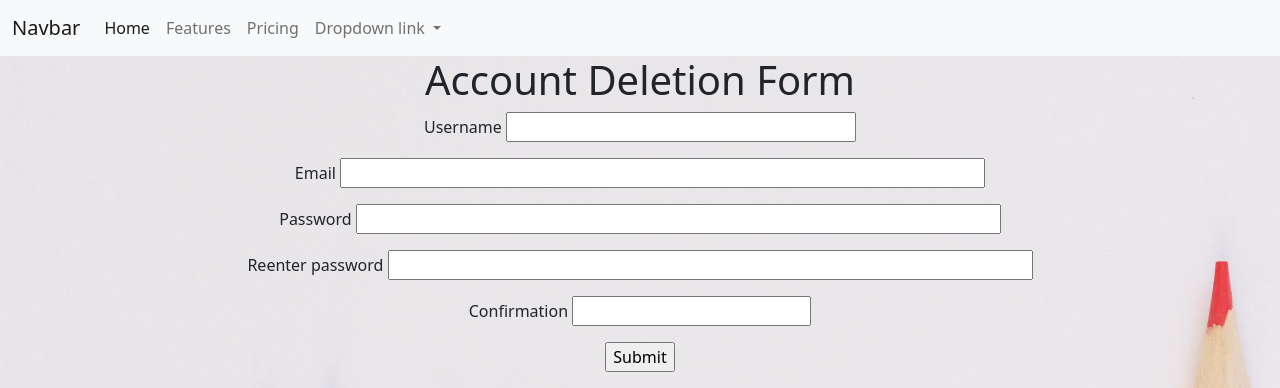
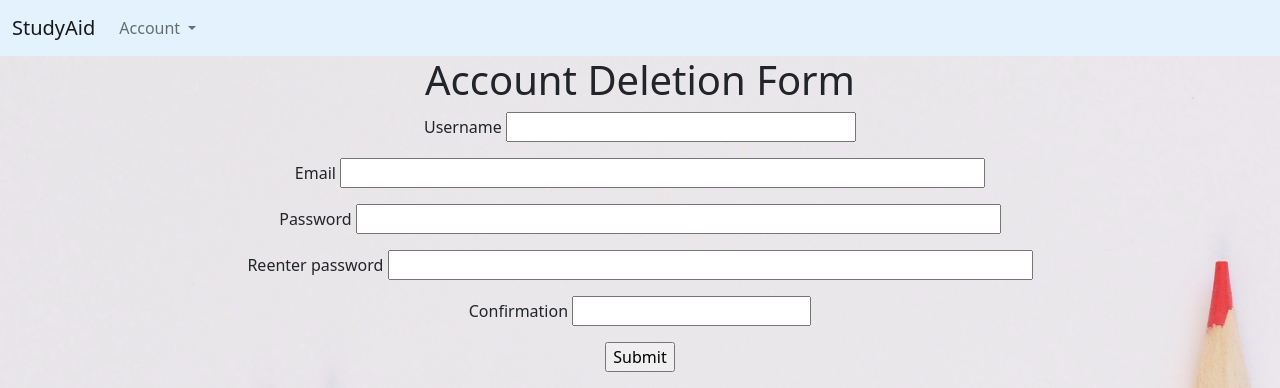
Before and after one commit to dominiclopez391/Comsc-131-Project-Team-2, a Python web app: template StudyAid/myapp/templates/delete.html in a window 1280 px wide. Shown: the top 388 px of the page. Run offline with Jinja, Linux system fonts and the light colour scheme; the template is opened without the code that fills it, so the values that code supplies are empty, except form fields; form fields are guessed from the names that the template uses.

Commit message:
testing navbar

```diff
--- a/StudyAid/myapp/templates/base.html
+++ b/StudyAid/myapp/templates/base.html
@@ -14,31 +14,21 @@
 
 }
 		</style>
-	<nav class="navbar navbar-expand-lg navbar-light bg-light">
+	<nav class="navbar navbar-expand-lg navbar-light" style="background-color: #e3f2fd;">
   <div class="container-fluid">
-    <a class="navbar-brand" href="#">Navbar</a>
+    <a class="navbar-brand" href="/">StudyAid</a>
     <button class="navbar-toggler" type="button" data-bs-toggle="collapse" data-bs-target="#navbarNavDropdown" aria-controls="navbarNavDropdown" aria-expanded="false" aria-label="Toggle navigation">
       <span class="navbar-toggler-icon"></span>
     </button>
     <div class="collapse navbar-collapse" id="navbarNavDropdown">
       <ul class="navbar-nav">
-        <li class="nav-item">
-          <a class="nav-link active" aria-current="page" href="#">Home</a>
-        </li>
-        <li class="nav-item">
-          <a class="nav-link" href="#">Features</a>
-        </li>
-        <li class="nav-item">
-          <a class="nav-link" href="#">Pricing</a>
-        </li>
         <li class="nav-item dropdown">
           <a class="nav-link dropdown-toggle" href="#" id="navbarDropdownMenuLink" role="button" data-bs-toggle="dropdown" aria-expanded="false">
-            Dropdown link
+            Account
           </a>
           <ul class="dropdown-menu" aria-labelledby="navbarDropdownMenuLink">
-            <li><a class="dropdown-item" href="#">Action</a></li>
-            <li><a class="dropdown-item" href="#">Another action</a></li>
-            <li><a class="dropdown-item" href="#">Something else here</a></li>
+            <li><a class="dropdown-item" href="/register">Register</a></li>
+            <li><a class="dropdown-item" href="/login">Login</a></li>
           </ul>
         </li>
       </ul>
```
